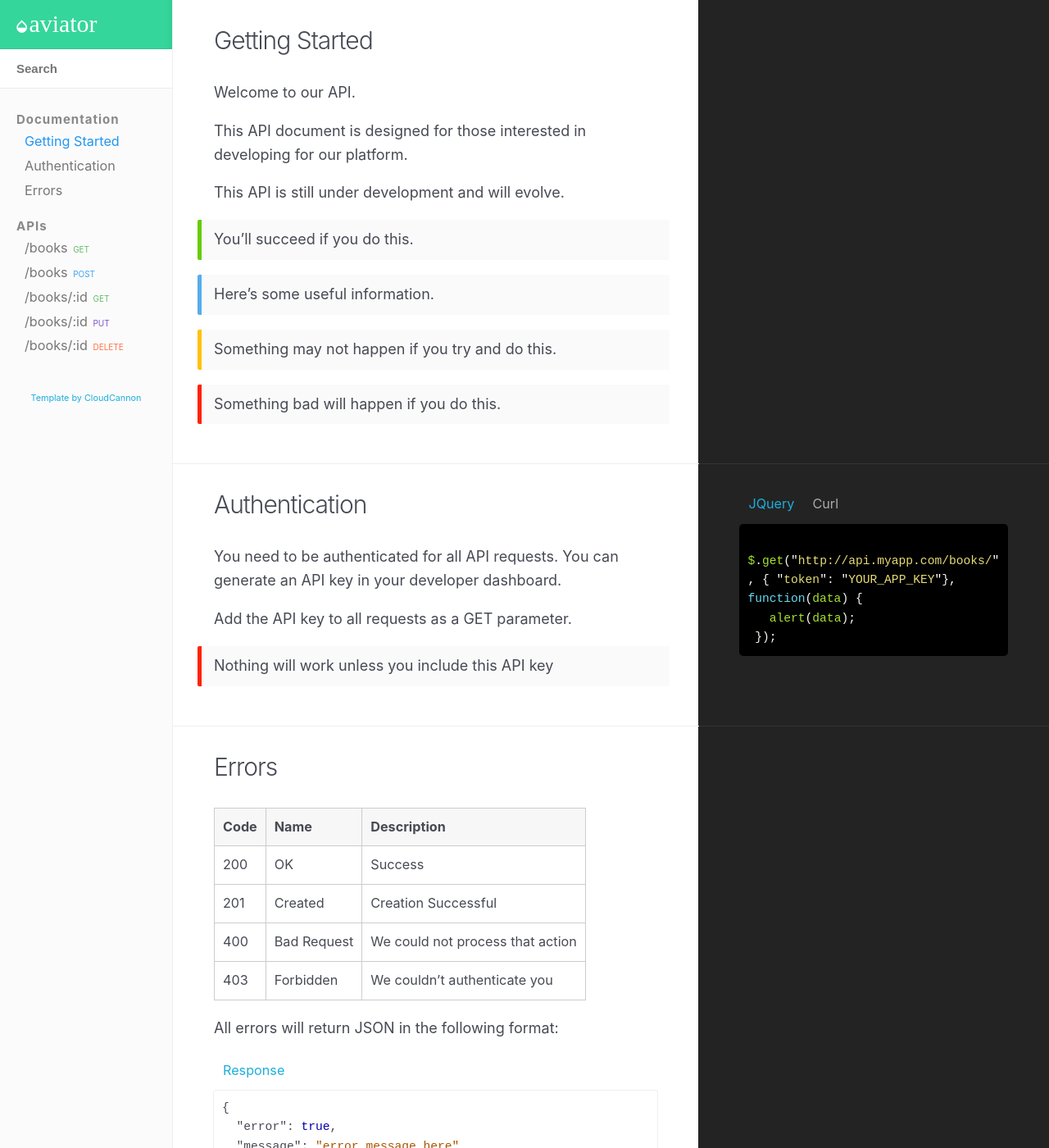
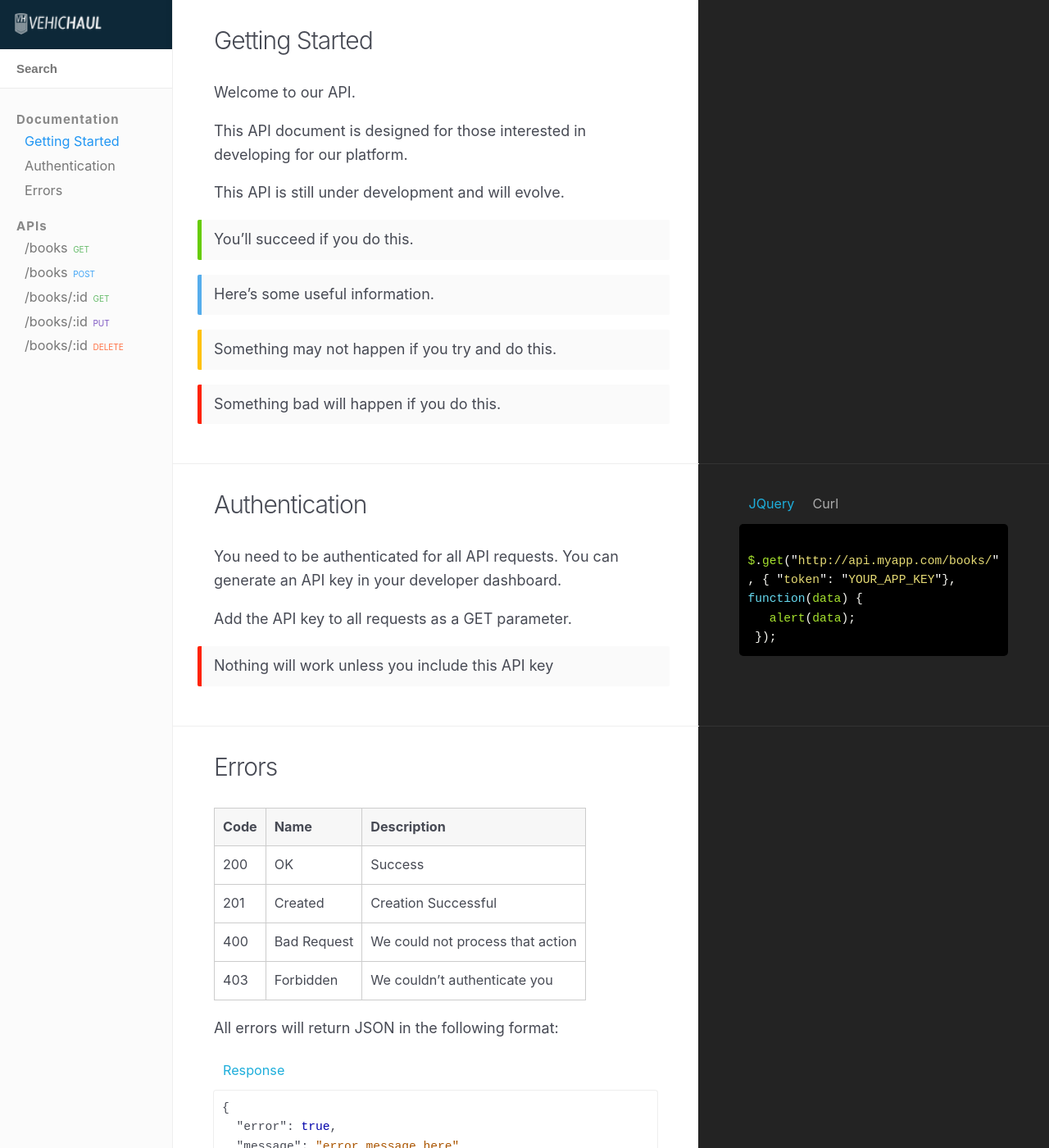
Before and after one commit to backupparachute/vehichaul-api-docs, a Jekyll site: the page built from index.html, in a window 1280 px wide and 1400 px high. Shown: the whole window at 82% size. Built offline with Jekyll 4.4.1, drawn with Linux system fonts in a browser that asks for light colours; nearby versions of some CDN libraries.

Commit message:
logo / color change

```diff
--- a/_layouts/default.html
+++ b/_layouts/default.html
@@ -25,7 +25,7 @@
 		<header>
 			<h1>
 				<button type="button" class="open-nav" id="open-nav"></button>
-				<a href="/"><img src="/images/logo.svg" height="40" alt="{{ site.title }} logo"></a>
+				<a href="/"><img src="/images/vh-logo-white-small.png" height="40" alt="{{ site.title }} logo"></a>
 			</h1>
 
 			<form action="/search/" method="get">
@@ -35,11 +35,13 @@
 
 			{% include sidebar.html %}
 
+<!--
 			<p class="copyright">
 				<a href="https://cloudcannon.com/">
 					Template by CloudCannon
 				</a>
 			</p>
+-->
 		</header>
 		<div class="main">
 			{{ content }}
--- a/css/style.scss
+++ b/css/style.scss
@@ -3,7 +3,7 @@ layout: null
 sitemap: false
 ---
 
-$brand-colour: #35d69b;
+$brand-colour: #0d2838;
 
 $nav-header-height: 60px;
 $nav-background-color: #f5f5f5;
```
Also changed, not shown: images/vh-logo-white-horiz.png (added), images/vh-logo-white-small.png (added).
